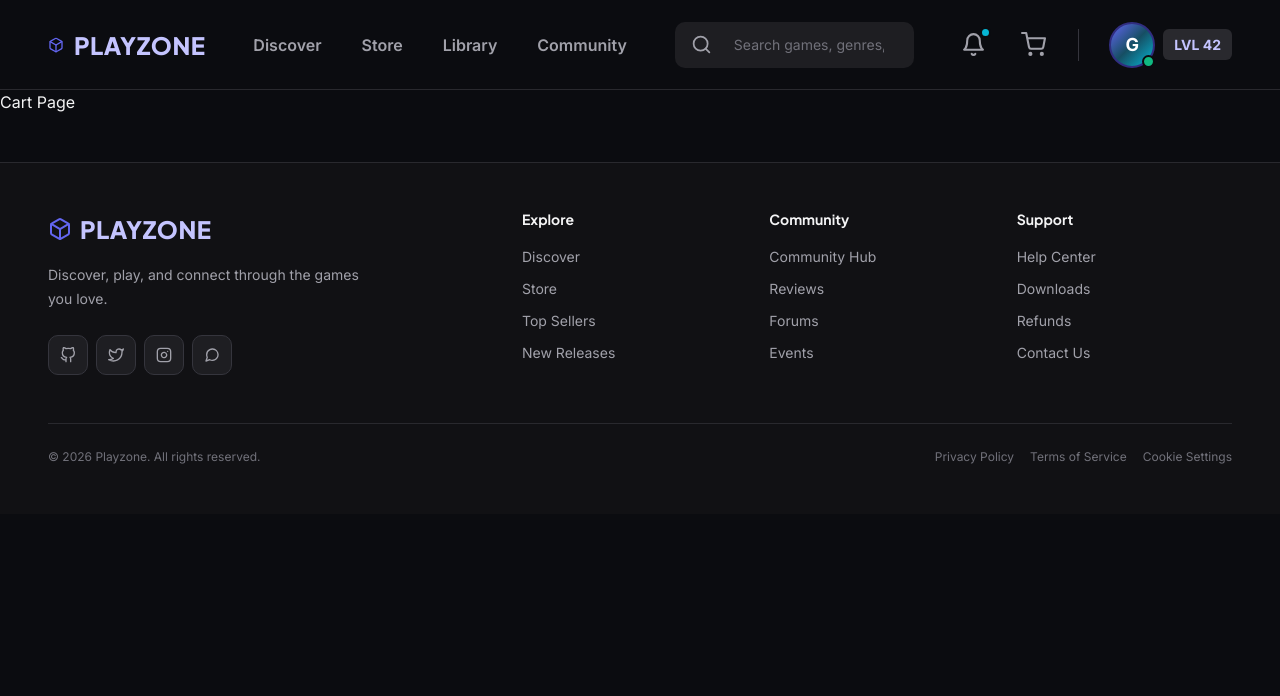
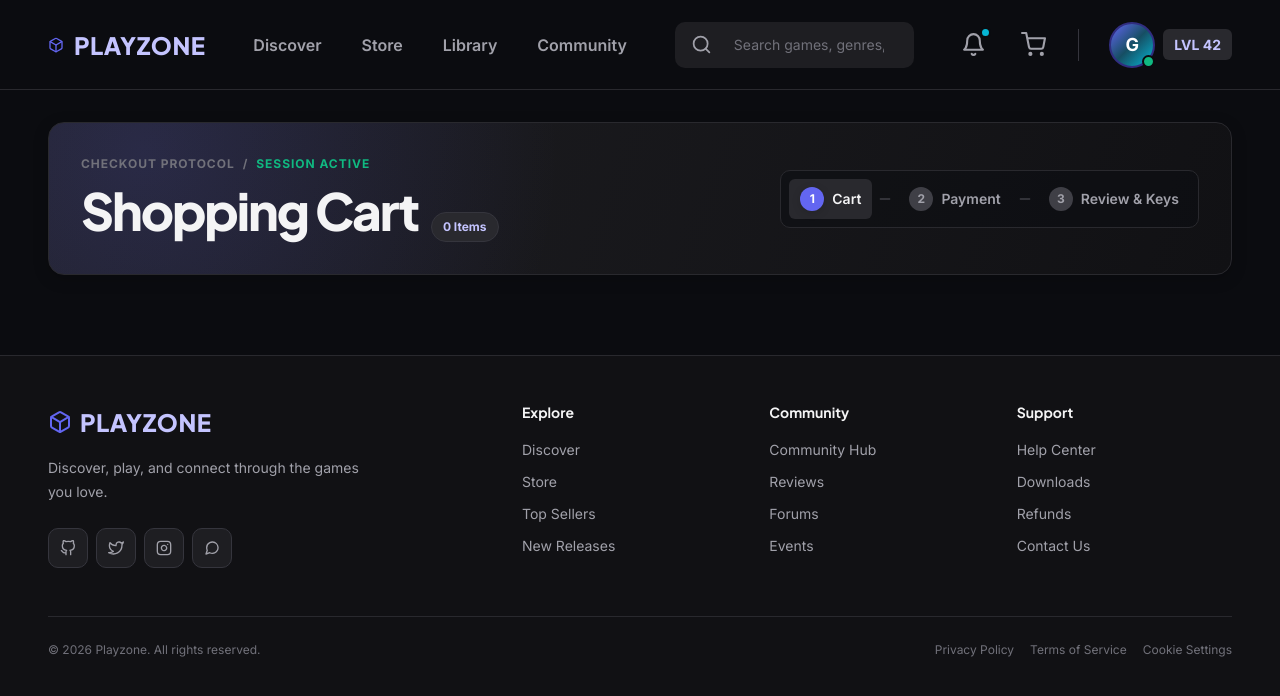
Before and after one commit to Jon-Felipe/playzone-web, a React (Vite) app: page /cart in a window 1280 px wide. Shown: the top 696 px of the page. Built offline with nearby package versions, Linux system fonts and the light colour scheme.

Commit message:
feat: implement checkout flow with CheckoutHeader, CheckoutLayout, and new pages for Payment and Review

```diff
--- a/src/App.tsx
+++ b/src/App.tsx
@@ -4,9 +4,12 @@ import { BrowserRouter, Routes, Route } from 'react-router';
 import HomePage from './pages/HomePage/HomePage';
 import StorePage from './pages/StorePage/StorePage';
 import CartPage from './pages/CartPage/CartPage';
+import PaymentPage from './pages/PaymentPage/PaymentPage';
+import ReviewPage from './pages/ReviewPage/ReviewPage';
 
 // components
 import SiteLayout from './components/Layouts/SiteLayout';
+import CheckoutLayout from './components/Layouts/CheckoutLayout';
 
 function App() {
   return (
@@ -15,7 +18,11 @@ function App() {
         <Route path='/' element={<SiteLayout />}>
           <Route index element={<HomePage />} />
           <Route path='store' element={<StorePage />} />
-          <Route path='cart' element={<CartPage />} />
+          <Route path='cart' element={<CheckoutLayout />}>
+            <Route index element={<CartPage />} />
+            <Route path='payment' element={<PaymentPage />} />
+            <Route path='review' element={<ReviewPage />} />
+          </Route>
         </Route>
       </Routes>
     </BrowserRouter>
--- /dev/null
+++ b/src/components/CheckoutHeader/CheckoutHeader.module.css
@@ -0,0 +1,192 @@
+.header {
+  width: 100%;
+  min-height: 150px;
+  padding: var(--spacing-xl);
+  display: flex;
+  align-items: center;
+  justify-content: space-between;
+  gap: var(--spacing-xl);
+  overflow: hidden;
+  background:
+    radial-gradient(
+      circle at 8% 20%,
+      color-mix(in srgb, var(--primary) 18%, transparent),
+      transparent 38%
+    ),
+    linear-gradient(110deg, var(--surface) 0%, var(--surface-secondary) 100%);
+  border: 1px solid var(--border-subtle);
+  border-radius: var(--radius-lg);
+  box-shadow: var(--shadow-md);
+}
+
+.titleSection {
+  min-width: 0;
+  display: flex;
+  flex-direction: column;
+  gap: var(--spacing-sm);
+}
+
+.eyebrow {
+  display: flex;
+  align-items: center;
+  flex-wrap: wrap;
+  gap: var(--spacing-sm);
+  color: var(--text-muted);
+  font-size: var(--text-xs);
+  font-weight: 800;
+  letter-spacing: 0.08em;
+}
+
+.slash {
+  color: var(--text-muted);
+}
+
+.status {
+  color: var(--tertiary);
+}
+
+.titleRow {
+  display: flex;
+  align-items: baseline;
+  flex-wrap: wrap;
+  gap: 13px;
+}
+
+.title {
+  margin: 0;
+  color: var(--text-primary);
+  font-family: var(--font-heading);
+  font-size: clamp(32px, 4vw, 52px);
+  font-weight: 800;
+  letter-spacing: -0.04em;
+  line-height: 1.15;
+}
+
+.itemBadge {
+  padding: 5px 11px;
+  border: 1px solid var(--border);
+  border-radius: var(--radius-full);
+  background: var(--surface-hover);
+  color: var(--primary-light);
+  font-size: var(--text-xs);
+  font-weight: 700;
+  white-space: nowrap;
+}
+
+.stepper {
+  display: flex;
+  align-items: center;
+  flex-shrink: 0;
+  gap: 5px;
+  padding: var(--spacing-sm);
+  border: 1px solid var(--border-subtle);
+  border-radius: var(--radius-md);
+  background: color-mix(in srgb, var(--background) 45%, transparent);
+}
+
+.step {
+  display: flex;
+  align-items: center;
+  gap: var(--spacing-sm);
+  padding: 8px 11px;
+  border-radius: var(--radius-sm);
+  color: var(--text-secondary);
+  text-decoration: none;
+  white-space: nowrap;
+}
+
+.active {
+  background: var(--surface-hover);
+  color: var(--text-primary);
+}
+
+.stepNumber {
+  width: 24px;
+  height: 24px;
+  flex-shrink: 0;
+  display: flex;
+  align-items: center;
+  justify-content: center;
+  border-radius: var(--radius-full);
+  background: var(--neutral-600);
+  color: var(--text-secondary);
+  font-size: var(--text-xs);
+  font-weight: 800;
+}
+
+.active .stepNumber {
+  background: var(--primary);
+  color: var(--white);
+  box-shadow: var(--shadow-sm);
+}
+
+.stepLabel {
+  font-size: var(--text-sm);
+  font-weight: 600;
+}
+
+.separator {
+  width: 16px;
+  height: 16px;
+  flex-shrink: 0;
+  color: var(--neutral-600);
+}
+
+@media (max-width: 1100px) {
+  .header {
+    align-items: stretch;
+    flex-direction: column;
+  }
+
+  .stepper {
+    width: 100%;
+    justify-content: space-between;
+  }
+}
+
+@media (max-width: 760px) {
+  .header {
+    padding: var(--spacing-lg);
+  }
+
+  .step {
+    flex: 1;
+    justify-content: center;
+    padding: 7px;
+  }
+
+  .stepLabel {
+    font-size: var(--text-xs);
+  }
+}
+
+@media (max-width: 520px) {
+  .header {
+    padding: 22px var(--spacing-md);
+  }
+
+  .title {
+    font-size: var(--text-3xl);
+  }
+
+  .stepper {
+    gap: 4px;
+  }
+
+  .step {
+    padding: 6px 4px;
+  }
+
+  .stepNumber {
+    width: 22px;
+    height: 22px;
+  }
+
+  .stepLabel {
+    font-size: 10px;
+  }
+
+  .separator {
+    display: none;
+  }
+}
--- /dev/null
+++ b/src/components/CheckoutHeader/CheckoutHeader.tsx
@@ -0,0 +1,60 @@
+import { Fragment } from 'react';
+import { NavLink } from 'react-router';
+import { FiMinus } from 'react-icons/fi';
+
+import { useAppSelector } from '../../app/hooks';
+import styles from './CheckoutHeader.module.css';
+
+const steps = [
+  { number: 1, label: 'Cart', to: '/cart' },
+  { number: 2, label: 'Payment', to: '/cart/payment' },
+  { number: 3, label: 'Review & Keys', to: '/cart/review' },
+];
+
+function CheckoutHeader() {
+  const itemCount = useAppSelector((state) =>
+    state.cart.items.reduce((total, item) => total + item.quantity, 0),
+  );
+
+  return (
+    <header className={styles.header}>
+      <div className={styles.titleSection}>
+        <div className={styles.eyebrow}>
+          <span>CHECKOUT PROTOCOL</span>
+          <span className={styles.slash}>/</span>
+          <span className={styles.status}>SESSION ACTIVE</span>
+        </div>
+
+        <div className={styles.titleRow}>
+          <h1 className={styles.title}>Shopping Cart</h1>
+          <span className={styles.itemBadge}>
+            {itemCount} {itemCount === 1 ? 'Item' : 'Items'}
+          </span>
+        </div>
+      </div>
+
+      <nav className={styles.stepper} aria-label='Checkout progress'>
+        {steps.map((step, index) => (
+          <Fragment key={step.number}>
+            <NavLink
+              to={step.to}
+              end={index === 0}
+              className={({ isActive }) =>
+                `${styles.step} ${isActive ? styles.active : ''}`
+              }
+            >
+              <span className={styles.stepNumber}>{step.number}</span>
+              <span className={styles.stepLabel}>{step.label}</span>
+            </NavLink>
+
+            {index !== steps.length - 1 && (
+              <FiMinus className={styles.separator} aria-hidden='true' />
+            )}
+          </Fragment>
+        ))}
+      </nav>
+    </header>
+  );
+}
+
+export default CheckoutHeader;
--- /dev/null
+++ b/src/components/Layouts/CheckoutLayout.module.css
@@ -0,0 +1,24 @@
+.layout {
+  width: 100%;
+  max-width: 1600px;
+  margin-inline: auto;
+  padding: var(--spacing-xl) var(--spacing-2xl);
+}
+
+@media (max-width: 1100px) {
+  .layout {
+    padding-inline: var(--spacing-lg);
+  }
+}
+
+@media (max-width: 760px) {
+  .layout {
+    padding: var(--spacing-md);
+  }
+}
+
+@media (max-width: 520px) {
+  .layout {
+    padding: var(--spacing-sm);
+  }
+}
--- /dev/null
+++ b/src/components/Layouts/CheckoutLayout.tsx
@@ -0,0 +1,15 @@
+import { Outlet } from 'react-router';
+
+import CheckoutHeader from '../CheckoutHeader/CheckoutHeader';
+import styles from './CheckoutLayout.module.css';
+
+function CheckoutLayout() {
+  return (
+    <div className={styles.layout}>
+      <CheckoutHeader />
+      <Outlet />
+    </div>
+  );
+}
+
+export default CheckoutLayout;
--- a/src/pages/CartPage/CartPage.tsx
+++ b/src/pages/CartPage/CartPage.tsx
@@ -1,5 +1,5 @@
-const CartPage = () => {
-  return <div>Cart Page</div>;
-};
+function CartPage() {
+  return null;
+}
 
 export default CartPage;
--- /dev/null
+++ b/src/pages/PaymentPage/PaymentPage.tsx
@@ -0,0 +1,5 @@
+function PaymentPage() {
+  return null;
+}
+
+export default PaymentPage;
--- /dev/null
+++ b/src/pages/ReviewPage/ReviewPage.tsx
@@ -0,0 +1,5 @@
+function ReviewPage() {
+  return null;
+}
+
+export default ReviewPage;
```
Also changed, not shown: src/pages/PaymentPage/PaymentPage.module.css (added), src/pages/ReviewPage/ReviewPage.module.css (added).
